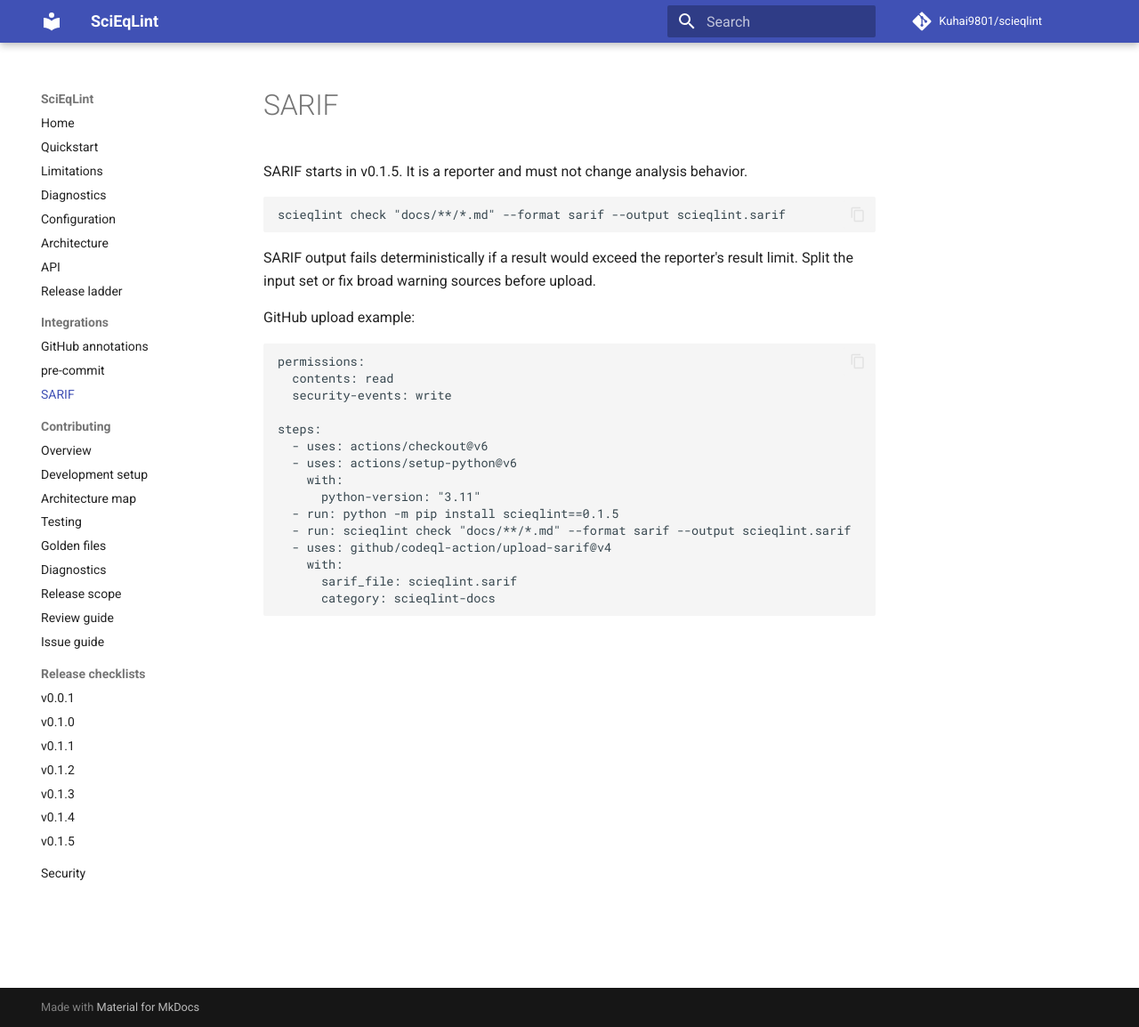
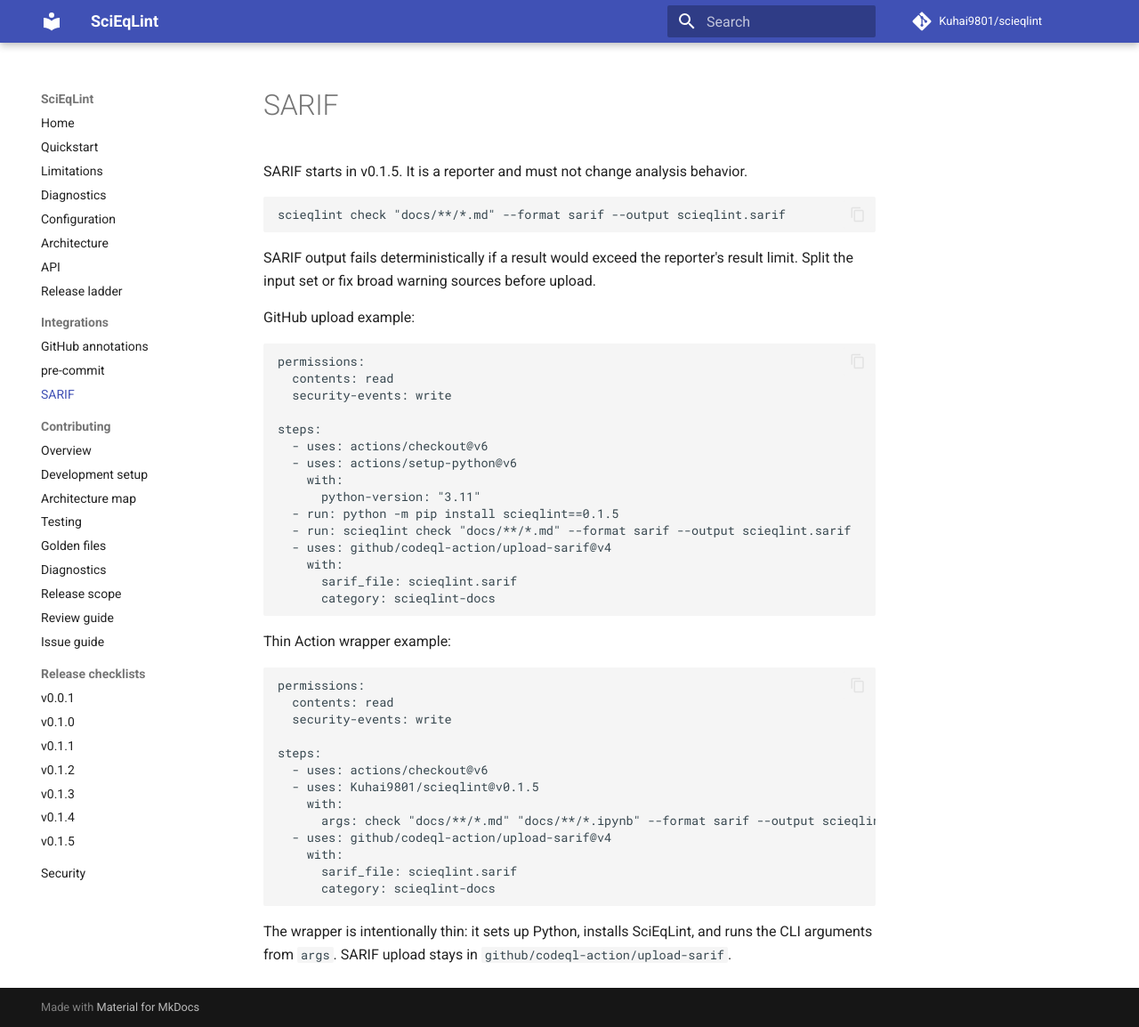
Before and after one commit to 1sgtpepper/scieqlint, an MkDocs documentation site: the page built from docs/integrations/sarif.md, in a window 1280 px wide and 1154 px high. Shown: the whole window at 89% size. Built offline with MkDocs 1.6.1 and Material for MkDocs 9.7.7, drawn with Linux system fonts in a browser that asks for light colours; comment, search, counter and statistics services are not loaded.

Commit message:
Add v0.1.5 action release artifacts

````diff
--- a/docs/integrations/sarif.md
+++ b/docs/integrations/sarif.md
@@ -28,3 +28,24 @@
       sarif_file: scieqlint.sarif
       category: scieqlint-docs
 ```
+
+Thin Action wrapper example:
+
+```yaml
+permissions:
+  contents: read
+  security-events: write
+
+steps:
+  - uses: actions/checkout@v6
+  - uses: Kuhai9801/scieqlint@v0.1.5
+    with:
+      args: check "docs/**/*.md" "docs/**/*.ipynb" --format sarif --output scieqlint.sarif
+  - uses: github/codeql-action/upload-sarif@v4
+    with:
+      sarif_file: scieqlint.sarif
+      category: scieqlint-docs
+```
+
+The wrapper is intentionally thin: it sets up Python, installs SciEqLint, and runs
+the CLI arguments from `args`. SARIF upload stays in `github/codeql-action/upload-sarif`.
````
Also changed, not shown: CHANGELOG.md (+6 -0 lines), README.md (+18 -0 lines), action.yml (+18 -13 lines), docs/quickstart.md (+5 -1 lines), docs/releases/v0.1.5-checklist.md (+7 -7 lines), 1 other file.
